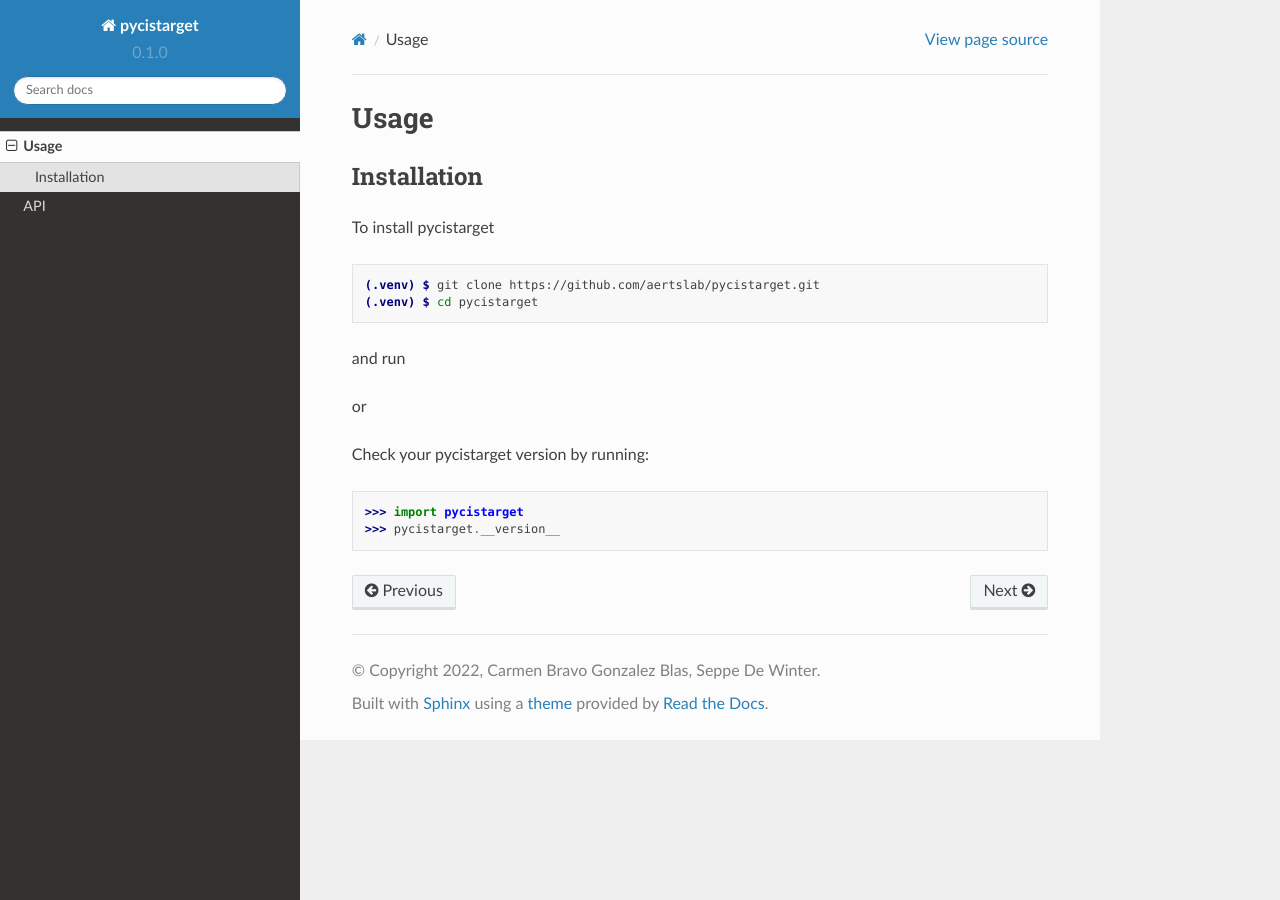
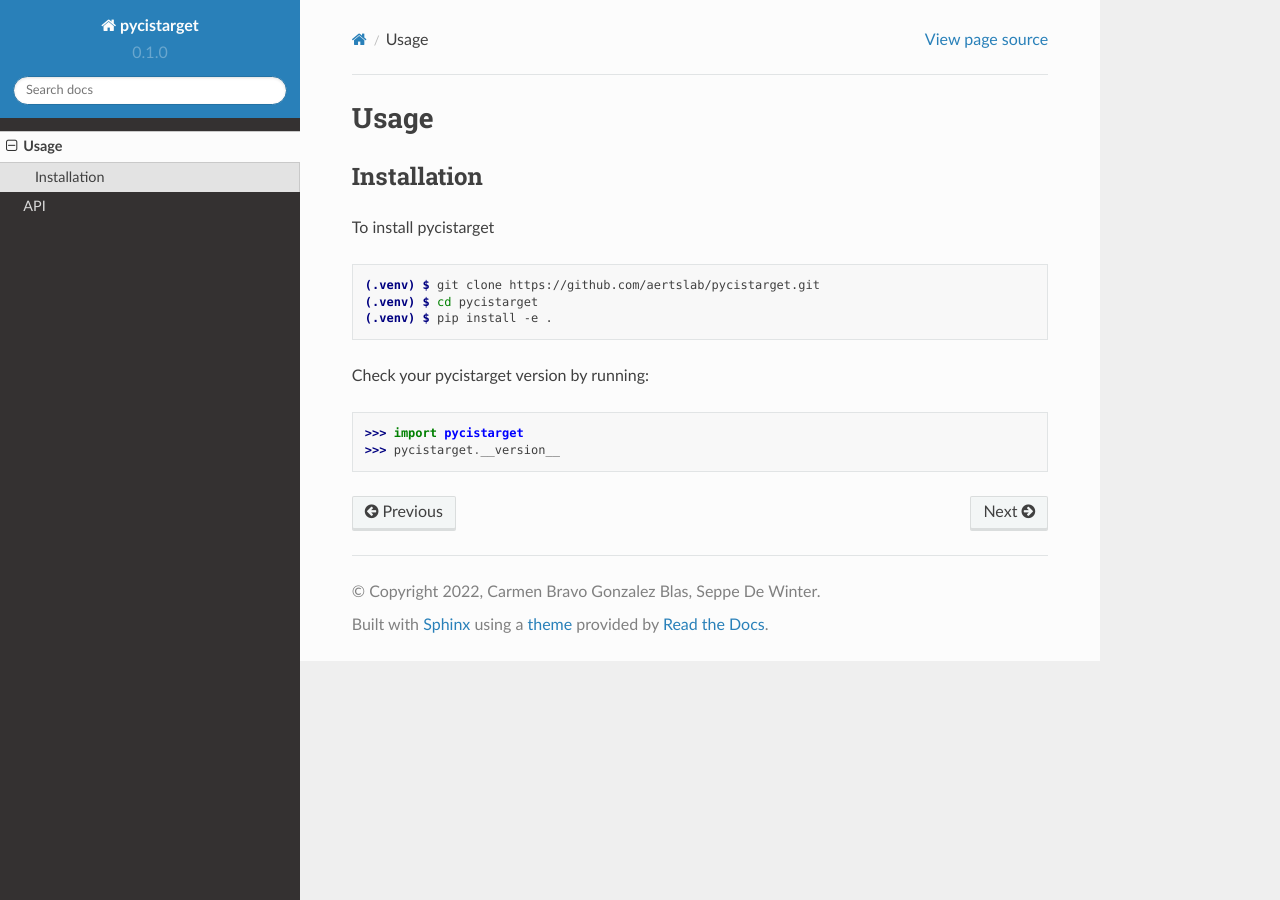
Before and after one commit to aertslab/pycistarget, a Sphinx documentation site: the page built from docs/source/usage.rst, in a window 1280 px wide. Built offline with Sphinx 7.4.7 and the Read the Docs theme 2.0.0, drawn with Linux system fonts in a browser that asks for light colours.

Commit message:
update documentation

```diff
--- a/docs/source/usage.rst
+++ b/docs/source/usage.rst
@@ -12,16 +12,7 @@ To install pycistarget
 
    (.venv) $ git clone https://github.com/aertslab/pycistarget.git
    (.venv) $ cd pycistarget
-
-and run
-
-.. code-block:: console
    (.venv) $ pip install -e .
-
-or
-
-.. code-block:: console
-   (.venv) $ pip install . --use-feature=in-tree-build
 
 Check your pycistarget version by running:
 
```
